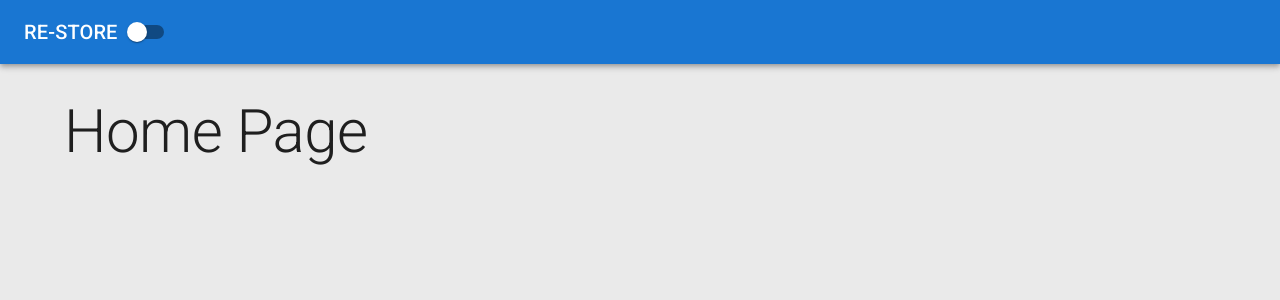
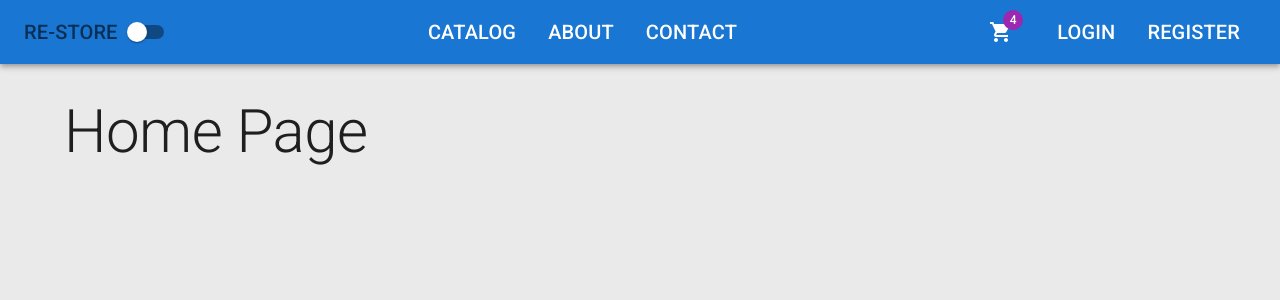
Before and after one commit to AdamLopez31/omnibus, a React (Create React App) app in the folder client/: page / in a window 1280 px wide. Shown: the top 300 px of the page. Built offline with nearby package versions, Linux system fonts and the light colour scheme; the HTML template or start-up script is replaced by a standard one.

Commit message:
more work done

```diff
--- a/client/src/app/layout/Header.tsx
+++ b/client/src/app/layout/Header.tsx
@@ -1,5 +1,27 @@
-import { AppBar, Switch, Toolbar, Typography } from "@mui/material";
+import { ShoppingCart } from "@mui/icons-material";
+import { AppBar, Badge, Box, IconButton, List, ListItem, Switch, Toolbar, Typography } from "@mui/material";
+import { NavLink } from "react-router-dom";
 
+const midLinks = [
+    {title: 'catalog', path: '/catalog'},
+    {title: 'about', path: '/about'},
+    {title: 'contact', path: '/contact'},
+]
+
+const rightLinks = [
+    {title: 'login', path: '/login'},
+    {title: 'register', path: '/register'},
+]
+
+const navStyles = {
+    color:'inherit',
+    textDecoration:'none',
+    typography:'h6',
+    '&:hover':{color:'grey.500'},
+    '&.active': {
+        color: 'text.secondary'
+    }
+}
 
 interface Props {
     darkMode: boolean;
@@ -9,11 +31,40 @@
 export default function Header({darkMode,handleThemeChange}: Props) {
     return (
         <AppBar position="static" sx={{mb: 4}}>
-            <Toolbar>
-                <Typography variant="h6">
-                    RE-STORE
-                </Typography>
-                <Switch checked={darkMode} onChange={handleThemeChange}></Switch>
+            <Toolbar sx={{display:'flex', justifyContent:'space-between',alignItems:'center'}}>
+                <Box display='flex' alignItems='center'>
+                    <Typography variant="h6" component={NavLink} to='/' sx={navStyles}>
+                        RE-STORE
+                    </Typography>
+                    <Switch checked={darkMode} onChange={handleThemeChange}></Switch>
+                </Box>
+
+                <List sx={{display: 'flex'}}>
+                        {midLinks.map(({title, path}) => (
+                            <ListItem
+                            component={NavLink}
+                            to={path} key={path}
+                            sx={navStyles}>
+                                {title.toUpperCase()}
+                            </ListItem>
+                        ))}
+                </List>
+
+                <Box display='flex' alignItems='center'>
+                    <IconButton size="large" edge='start' color="inherit" sx={{mr:2}}>
+                        <Badge badgeContent='4' color='secondary'>
+                            <ShoppingCart></ShoppingCart>
+                        </Badge>
+                    </IconButton>
+                    <List sx={{display: 'flex'}}>
+                        {rightLinks.map(({title, path}) => (
+                            <ListItem component={NavLink} to={path} key={path} sx={navStyles}>
+                                {title.toUpperCase()}
+                            </ListItem>
+                        ))}
+                    </List>
+                </Box>
+
             </Toolbar>
         </AppBar>
     )
```
